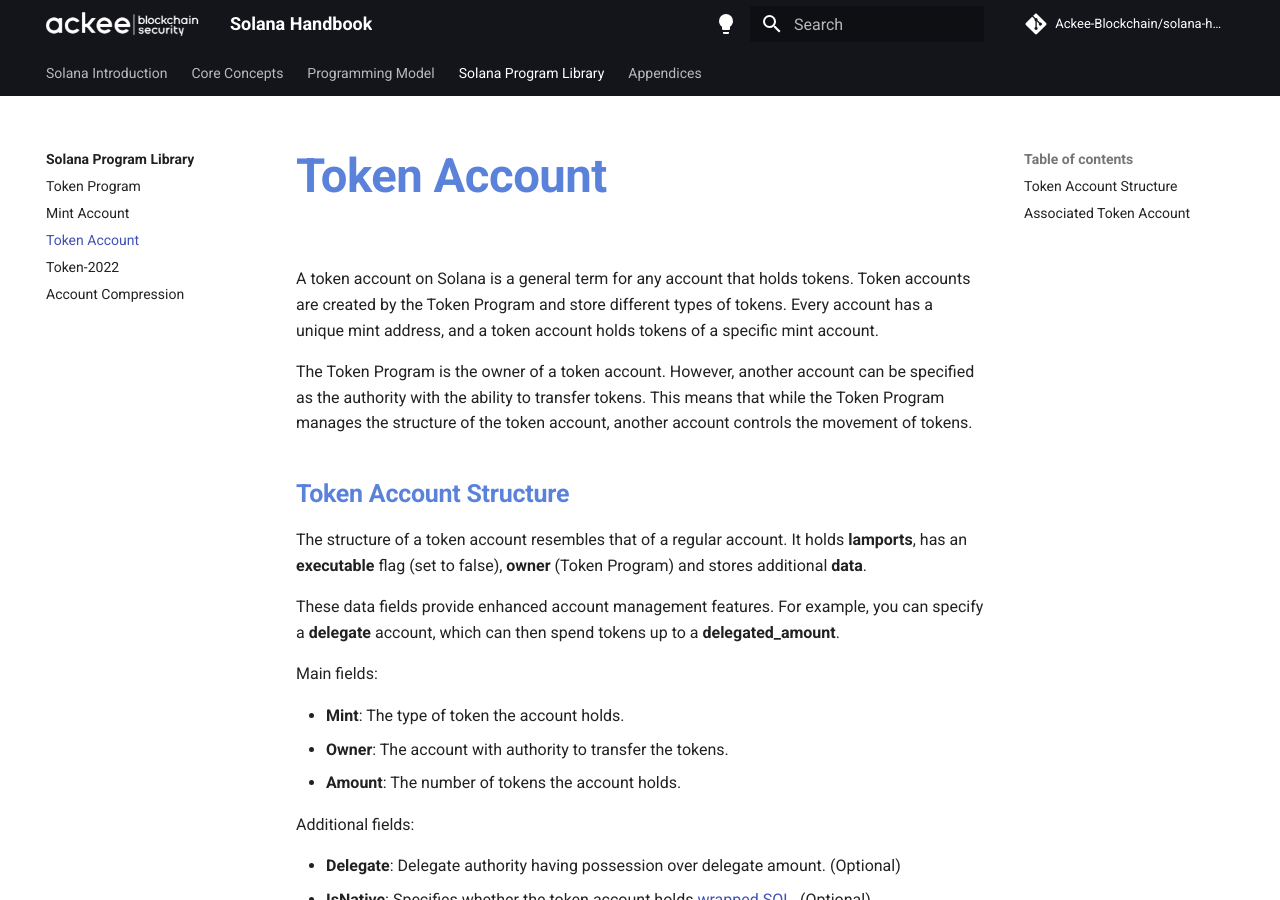
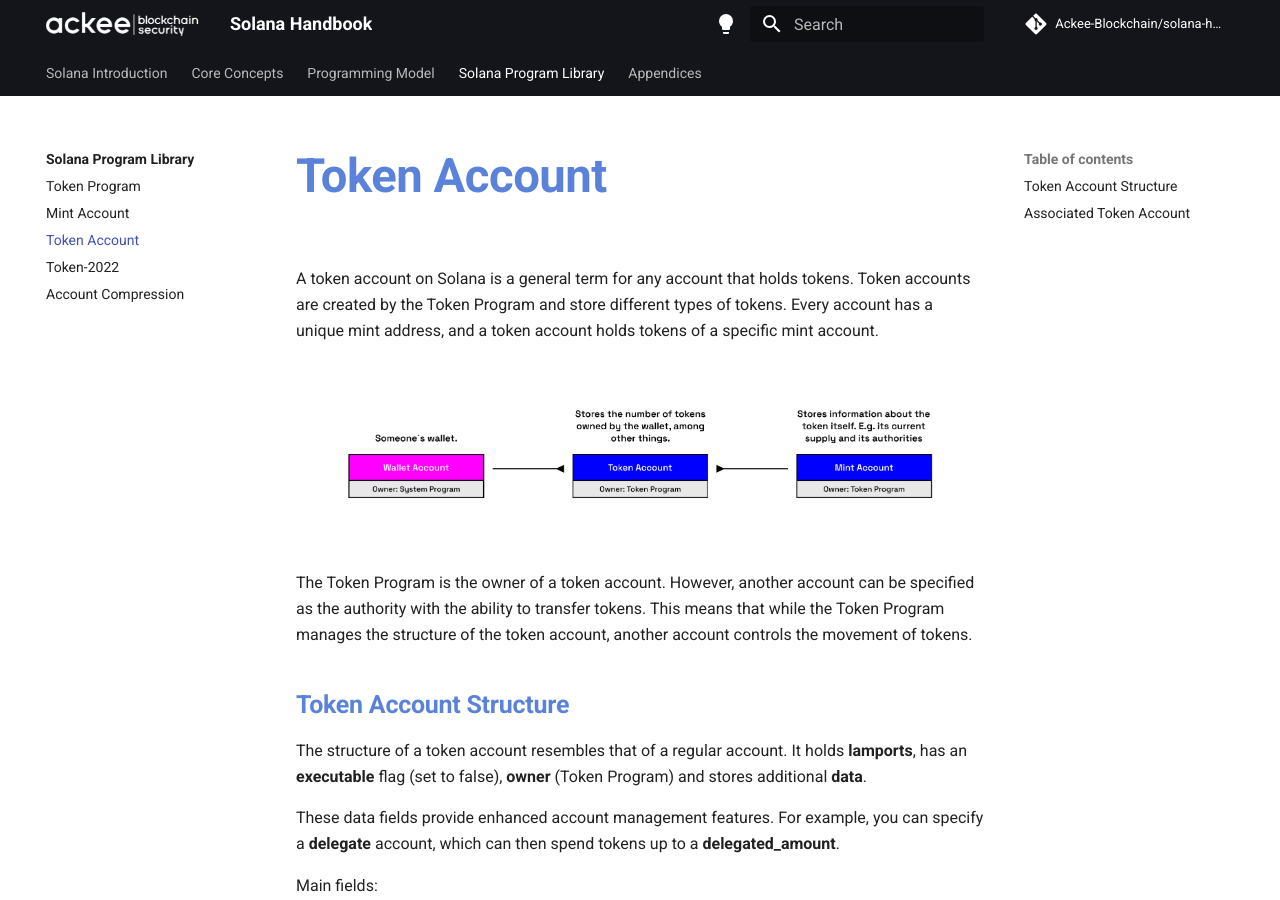
Before and after one commit to vmpyre/solana-handbook, an MkDocs documentation site: the page built from docs/handbook/chapter4/token-account.md, in a window 1280 px wide and 900 px high. Built offline with MkDocs 1.6.1 and Material for MkDocs 9.7.7, drawn with Linux system fonts in a browser that asks for light colours; comment, search, counter and statistics services are not loaded.

Commit message:
move diagram to token account page

```diff
--- a/docs/handbook/chapter4/token-account.md
+++ b/docs/handbook/chapter4/token-account.md
@@ -1,4 +1,6 @@
 A token account on Solana is a general term for any account that holds tokens. Token accounts are created by the Token Program and store different types of tokens. Every account has a unique mint address, and a token account holds tokens of a specific mint account.
+
+![Blockchain](../../../images/spl-token.png)
 
 The Token Program is the owner of a token account. However, another account can be specified as the authority with the ability to transfer tokens. This means that while the Token Program manages the structure of the token account, another account controls the movement of tokens.
 
```
